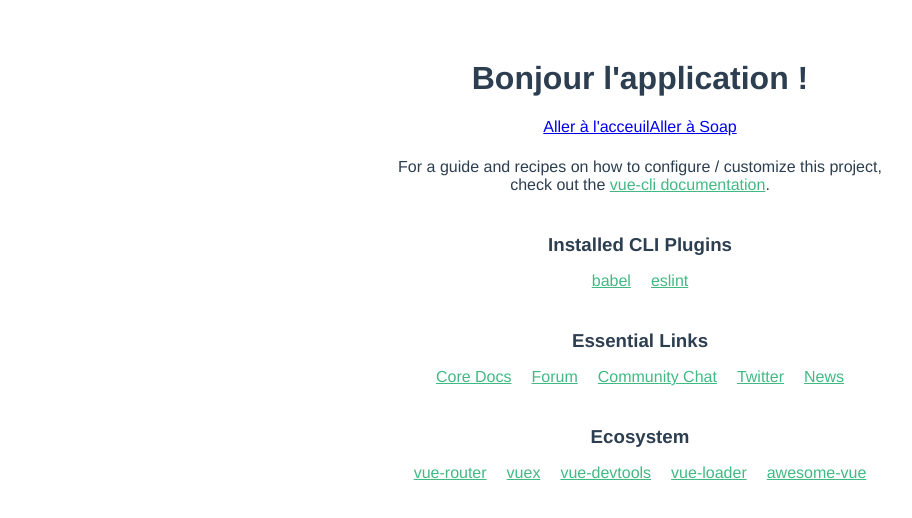
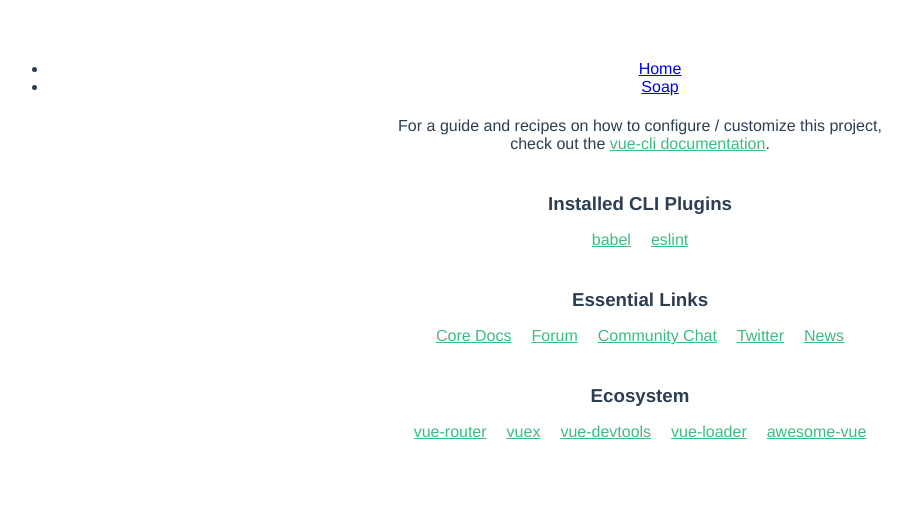
Before and after one commit to TheStranger18/TrouveTonTrain, a Vue app in the folder client/: page / in a window 1280 px wide. Shown: the top 518 px of the page, without its empty margins (0-912 px from the left). Built offline with nearby package versions, Linux system fonts and the light colour scheme.

Commit message:
Applcation of the new routes in the main component.

```diff
--- a/client/src/App.vue
+++ b/client/src/App.vue
@@ -1,22 +1,39 @@
 <template>
   <div id="app">
-    <h1>Bonjour l'application !</h1>
-    <p>
-      <!-- utilisez le composant router-link pour la navigation. -->
-      <!-- spécifiez le lien en le passant à la prop `to` -->
-      <!-- `<router-link>` sera rendu en tag `<a>` par défaut -->
-      <router-link to="/">Aller à l'acceuil</router-link>
-      <router-link to="/soap">Aller à Soap</router-link>
-    </p>
-    <!-- balise pour le composant router-view -->
-    <!-- le composant correspondant à la route sera rendu ici -->
-    <router-view></router-view>
+    <nav>
+      <ul>
+        <li>
+          <router-link to='/'>Home</router-link>
+        </li>
+        <li>
+          <router-link to='/soap'>Soap</router-link>
+        </li>
+      </ul>
+    </nav>
+    <router-view />
   </div>
-  <!--<div id="app">
-    <img alt="Vue logo" src="./assets/logo.png">
-    <HelloWorld msg="Welcome to Your Vue.js App"/>
-  </div>-->
 </template>
+
+<script>
+//import HelloWorld from './components/HelloWorld.vue'
+export default {
+  name: 'App',
+  components: {
+    //HelloWorld
+  }
+}
+</script>
+
+<style>
+#app {
+  font-family: Avenir, Helvetica, Arial, sans-serif;
+  -webkit-font-smoothing: antialiased;
+  -moz-osx-font-smoothing: grayscale;
+  text-align: center;
+  color: #2c3e50;
+  margin-top: 60px;
+}
+</style>
 
 <script>
 import HelloWorld from './components/HelloWorld.vue'
```
